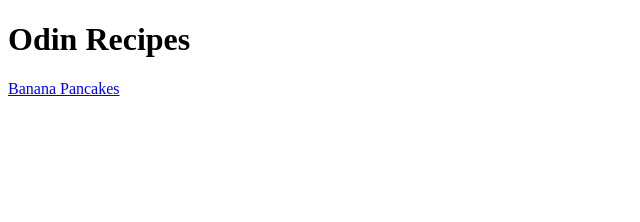
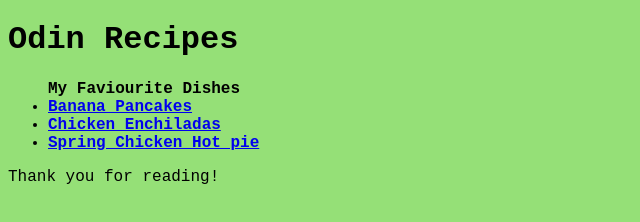
Before and after one commit to shinymayo/odin-recipes, a plain HTML site: page index.html in a window 1280 px wide. Shown: the whole page, without its empty margins (0-640 px from the left). Drawn offline with Linux system fonts and the light colour scheme.

Commit message:
fix files
the index file had outdated format, and css file was not connected.
added lunch and dinner to index, and external css as well.

```diff
--- a/index.html
+++ b/index.html
@@ -3,9 +3,16 @@
 <head>
     <meta charset="utf-8">
     <title>Recipes</title>
+    <link rel="stylesheet" href="style.css" />
 </head>
 <body>
-    <h1>Odin Recipes</h1>
-    <a href="recipes/pancakes.html">Banana Pancakes</a>
+    <h1 class="text">Odin Recipes</h1>
+
+    <ul class="text">My Faviourite Dishes
+        <li><a href="recipes/pancakes.html">Banana Pancakes</a></li>
+        <li><a href="recipes/enchiladas.html">Chicken Enchiladas</a></li>
+        <li><a href="recipes/hot_pie.html">Spring Chicken Hot pie</a></li>
+    </ul>
+    <p class="text">Thank you for reading!</p>
 </body>
 </html>
--- /dev/null
+++ b/style.css
@@ -0,0 +1,13 @@
+* {
+    font-family: Courier New, Verdana;
+}
+.text {
+    color: rgb(0, 0, 0);
+}
+body {
+    background-color: rgba(134, 220, 100, 0.873);
+}
+
+ul {
+    font-weight: bolder;
+}
```
